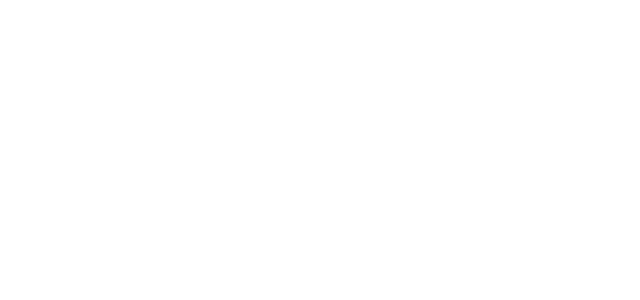
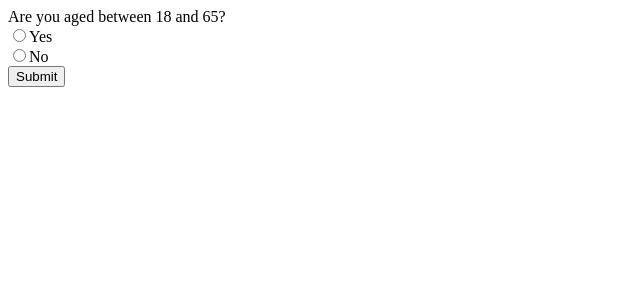
Before and after one commit to FK78/HeliosX-Frontend-Consultation, a React (Vite) app: page / in a window 1280 px wide. Shown: the top 300 px of the page, without its empty margins (0-640 px from the left). Built offline with nearby package versions, Linux system fonts and the light colour scheme.

Commit message:
create ConsultationForm and functions to handle answers in App.jsx

```diff
--- a/src/App.jsx
+++ b/src/App.jsx
@@ -1,5 +1,79 @@
-function App() {
-  return <></>;
-}
+import { useEffect, useState } from "react";
+import ConsultationForm from "./components/ConsultationForm";
+import consultationService from "./services/consultation";
+import consultationQuestions from "./data/consultationQuestions";
+
+const App = () => {
+  const [answers, setAnswers] = useState({});
+  const [questions, setQuestions] = useState([]);
+  const [currentQuestionIndex, setCurrentQuestionIndex] = useState(0);
+  useEffect(() => {
+    setQuestions(consultationQuestions);
+  }, []);
+
+  const handleSubmit = (event) => {
+    event.preventDefault();
+    consultationService.sendConsultationAnswers(answers);
+  };
+
+  const updateQuestion = (name) => {
+    const currentQuestion = questions.find(
+      ({ questionName }) => questionName === name
+    )?.question;
+
+    const currentQuestionName = questions.find(
+      ({ questionName }) => questionName === name
+    )?.questionName;
+
+    const updatedQuestion = {
+      question: currentQuestion,
+      questionName: currentQuestionName,
+      answered: true,
+    };
+
+    setQuestions(
+      questions.map((question) =>
+        question.questionName !== name ? question : updatedQuestion
+      )
+    );
+  };
+
+  const handleInputChange = (event) => {
+    const { name, value } = event.target;
+
+    const getQuestion = questions.find(
+      ({ questionName }) => questionName === name
+    ).question;
+
+    setAnswers((prevAnswers) => ({
+      ...prevAnswers,
+      [getQuestion]: value,
+    }));
+
+    updateQuestion(name);
+
+    const hasTheCurrentOneAlreadyBeenAnswered = questions.find(
+      ({ questionName }) => questionName === name
+    ).answered;
+
+    if (hasTheCurrentOneAlreadyBeenAnswered === false) {
+      setCurrentQuestionIndex(currentQuestionIndex + 1);
+    }
+  };
+
+  const questionsToPass = questions.filter(
+    (question, index) => index === currentQuestionIndex || question.answered
+  );
+
+  return (
+    <div className="contentWrapper">
+      <ConsultationForm
+        onSubmit={handleSubmit}
+        onChange={handleInputChange}
+        questions={questionsToPass}
+      />
+    </div>
+  );
+};
 
 export default App;
--- /dev/null
+++ b/src/components/ConsultationForm/index.jsx
@@ -0,0 +1,41 @@
+import PropTypes from "prop-types";
+import RadioButton from "../RadioButton";
+
+const ConsultationForm = ({ onSubmit, onChange, questions }) => {
+  return (
+    <form className="consultationForm" onSubmit={onSubmit}>
+      {questions.map((q, i) => (
+        <div className="consultationQuestion" key={q.questionName}>
+          <div className="question">{q.question}</div>
+          <div className="radioButtonContainer">
+            <RadioButton
+              name={q.questionName}
+              id={`Yes${i}`}
+              label="Yes"
+              value="Yes"
+              onChange={onChange}
+            />
+            <RadioButton
+              name={q.questionName}
+              id={`No${i}`}
+              label="No"
+              value="No"
+              onChange={onChange}
+            />
+          </div>
+        </div>
+      ))}
+      <div className="submitButtonWrapper">
+        <button className="submitButton" type="submit">Submit</button>
+      </div>
+    </form>
+  );
+};
+
+ConsultationForm.propTypes = {
+  onSubmit: PropTypes.func.isRequired,
+  onChange: PropTypes.func.isRequired,
+  questions: PropTypes.array.isRequired,
+};
+
+export default ConsultationForm;
```
